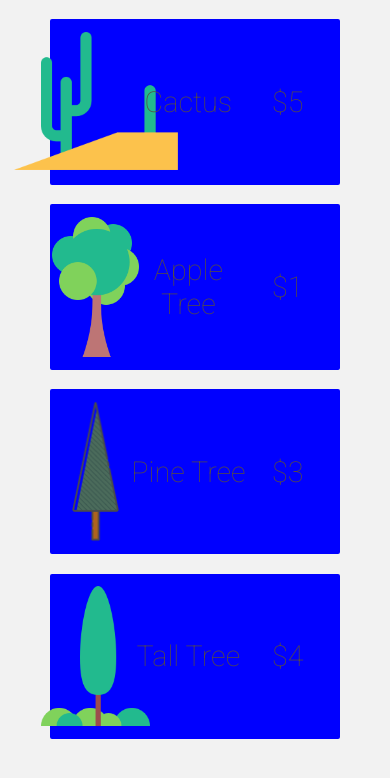
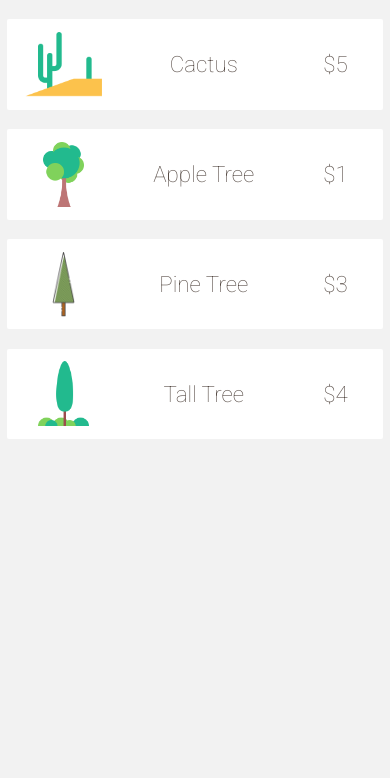
Before and after one commit to husheric/LeafbitWeb, a React (Create React App) app in the folder frontend/: page / in a window 390 px wide. Shown: the top 778 px of the page. Built offline with nearby package versions, Linux system fonts and the light colour scheme.

Commit message:
marketplace mobile responsive

```diff
--- a/frontend/src/stylesheets/marketplace.css
+++ b/frontend/src/stylesheets/marketplace.css
@@ -15,7 +15,7 @@
     align-items: center;
     border-radius: 2px;
     cursor: pointer;
-    transition: 0.2s all;
+    transition: 0.3s all;
 }
 
 .seed-container:hover {
@@ -31,6 +31,7 @@
 .seed-img-container img {
     height: 140px;
     width: auto;
+    transition: 0.2s all;
 }
 
 .seed-container .name {
@@ -45,9 +46,27 @@
     font-size: 1.8rem;
 }
 
-
-@media screen and (max-width: 400px) {
+/* Tablet */
+@media screen and (max-width: 800px) {
     .seed-container {
-        background-color: blue;
+        width: 90%;
+    }
+    .seed-img-container img {
+        height: 100px;
     }
 }
+
+/* Phone */
+@media screen and (max-width: 400px) {
+    .seed-img-container img {
+        height: 65px;
+    }
+    .seed-container .name {
+        font-size: 1.4rem;
+        width: 55%;
+    }
+    .seed-container .cost {
+        font-size: 1.4rem;
+        width: 20%;
+    }
+}
```
